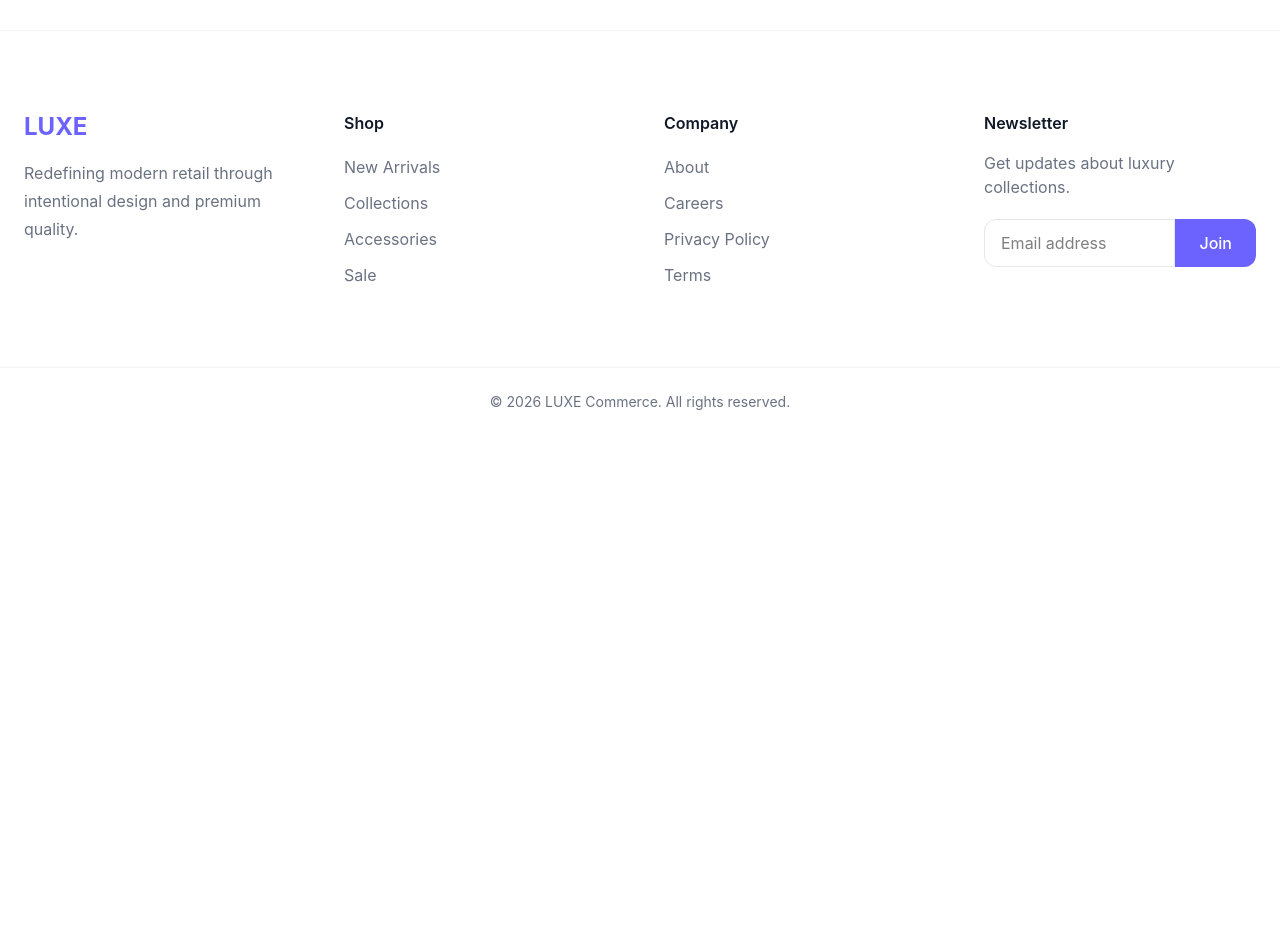
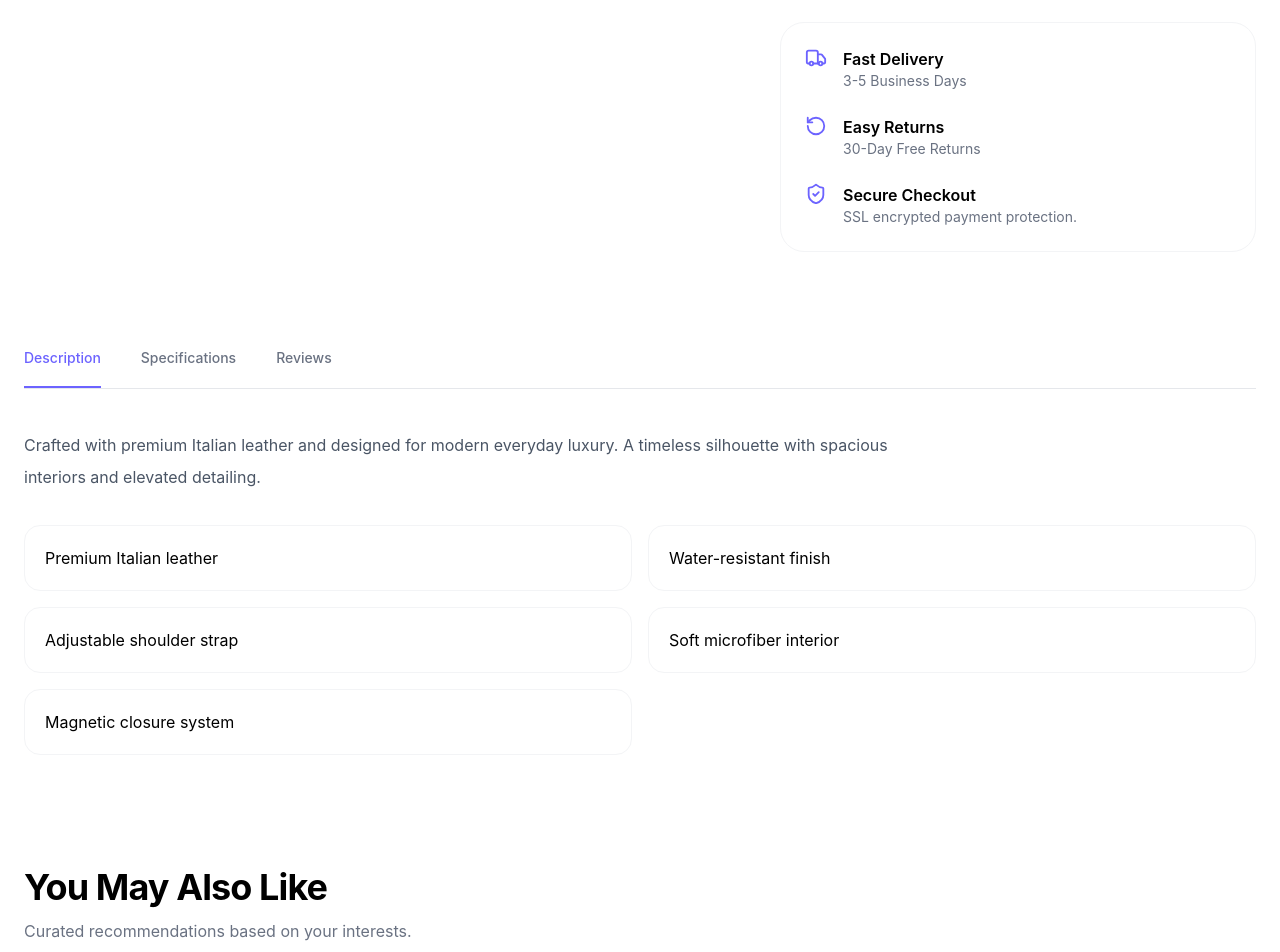
Before and after one commit to OmGadge01/driksha-ecommerce, a React (Vite) app in the folder frontend/: page /product/1 in a window 1280 px wide. Shown: the part 1000-1952 px from the top of the page. Before the commit the page ends 1436 px from the top, so only its background shows below. Built offline with nearby package versions, Linux system fonts and the light colour scheme.

Commit message:
Product page extented

```diff
--- /dev/null
+++ b/frontend/src/components/product/ProductShipping.jsx
@@ -0,0 +1,80 @@
+import {
+  Truck,
+  RotateCcw,
+  ShieldCheck,
+} from "lucide-react";
+
+const ProductShipping = ({
+  shipping,
+}) => {
+  return (
+    <div
+      className="
+        mt-10
+        rounded-3xl
+        border
+        border-gray-100
+        p-6
+      "
+    >
+      <div className="space-y-6">
+
+        <div className="flex gap-4">
+          <Truck
+            size={22}
+            className="text-[#6C63FF]"
+          />
+
+          <div>
+            <h4 className="font-semibold">
+              Fast Delivery
+            </h4>
+
+            <p className="text-sm text-gray-500">
+              {
+                shipping.estimatedDelivery
+              }
+            </p>
+          </div>
+        </div>
+
+        <div className="flex gap-4">
+          <RotateCcw
+            size={22}
+            className="text-[#6C63FF]"
+          />
+
+          <div>
+            <h4 className="font-semibold">
+              Easy Returns
+            </h4>
+
+            <p className="text-sm text-gray-500">
+              {shipping.returns}
+            </p>
+          </div>
+        </div>
+
+        <div className="flex gap-4">
+          <ShieldCheck
+            size={22}
+            className="text-[#6C63FF]"
+          />
+
+          <div>
+            <h4 className="font-semibold">
+              Secure Checkout
+            </h4>
+
+            <p className="text-sm text-gray-500">
+              SSL encrypted payment
+              protection.
+            </p>
+          </div>
+        </div>
+      </div>
+    </div>
+  );
+};
+
+export default ProductShipping;
--- /dev/null
+++ b/frontend/src/components/product/ProductTabs.jsx
@@ -0,0 +1,201 @@
+import { useState } from "react";
+
+const tabs = [
+  "Description",
+  "Specifications",
+  "Reviews",
+];
+
+const ProductTabs = ({
+  product,
+}) => {
+  const [activeTab, setActiveTab] =
+    useState("Description");
+
+  return (
+    <div className="mt-24">
+
+      <div
+        className="
+          flex
+          gap-10
+          border-b
+          border-gray-200
+        "
+      >
+        {tabs.map((tab) => (
+          <button
+            key={tab}
+            onClick={() =>
+              setActiveTab(tab)
+            }
+            className={`
+              relative
+              pb-5
+              text-sm
+              font-medium
+
+              ${
+                activeTab === tab
+                  ? "text-[#6C63FF]"
+                  : "text-gray-500"
+              }
+            `}
+          >
+            {tab}
+
+            {activeTab === tab && (
+              <span
+                className="
+                  absolute
+                  bottom-0
+                  left-0
+                  h-[2px]
+                  w-full
+                  bg-[#6C63FF]
+                "
+              />
+            )}
+          </button>
+        ))}
+      </div>
+
+      <div className="pt-10">
+
+        {activeTab ===
+          "Description" && (
+          <div>
+            <p
+              className="
+                max-w-4xl
+                leading-8
+                text-gray-600
+              "
+            >
+              {product.description}
+            </p>
+
+            <div
+              className="
+                mt-8
+                grid
+                gap-4
+                md:grid-cols-2
+              "
+            >
+              {product.features.map(
+                (feature) => (
+                  <div
+                    key={feature}
+                    className="
+                      rounded-2xl
+                      border
+                      border-gray-100
+                      p-5
+                    "
+                  >
+                    {feature}
+                  </div>
+                )
+              )}
+            </div>
+          </div>
+        )}
+
+        {activeTab ===
+          "Specifications" && (
+          <div
+            className="
+              overflow-hidden
+              rounded-3xl
+              border
+              border-gray-100
+            "
+          >
+            {Object.entries(
+              product.specifications
+            ).map(([key, value]) => (
+              <div
+                key={key}
+                className="
+                  flex
+                  justify-between
+                  border-b
+                  border-gray-100
+                  px-6
+                  py-5
+                  last:border-none
+                "
+              >
+                <span
+                  className="
+                    font-medium
+                    capitalize
+                  "
+                >
+                  {key}
+                </span>
+
+                <span className="text-gray-500">
+                  {value}
+                </span>
+              </div>
+            ))}
+          </div>
+        )}
+
+        {activeTab ===
+          "Reviews" && (
+          <div className="space-y-6">
+            {product.reviews.map(
+              (review) => (
+                <div
+                  key={review.id}
+                  className="
+                    rounded-3xl
+                    border
+                    border-gray-100
+                    p-6
+                  "
+                >
+                  <div
+                    className="
+                      flex
+                      items-center
+                      justify-between
+                    "
+                  >
+                    <h4 className="font-semibold">
+                      {review.name}
+                    </h4>
+
+                    <span
+                      className="
+                        text-sm
+                        text-[#6C63FF]
+                      "
+                    >
+                      {review.rating}/5
+                    </span>
+                  </div>
+
+                  <p
+                    className="
+                      mt-4
+                      leading-7
+                      text-gray-500
+                    "
+                  >
+                    {review.comment}
+                  </p>
+                </div>
+              )
+            )}
+          </div>
+        )}
+      </div>
+    </div>
+  );
+};
+
+export default ProductTabs;
--- /dev/null
+++ b/frontend/src/components/product/RelatedProducts.jsx
@@ -0,0 +1,57 @@
+import ProductCard from "./ProductCard";
+
+const RelatedProducts = ({
+  products,
+  currentProductId,
+}) => {
+  const relatedProducts =
+    products
+      .filter(
+        (item) =>
+          item.id !== currentProductId
+      )
+      .slice(0, 4);
+
+  return (
+    <div className="mt-28">
+
+      <div className="mb-10">
+        <h2
+          className="
+            text-4xl
+            font-bold
+            tracking-tight
+          "
+        >
+          You May Also Like
+        </h2>
+
+        <p className="mt-3 text-gray-500">
+          Curated recommendations
+          based on your interests.
+        </p>
+      </div>
+
+      <div
+        className="
+          grid
+          grid-cols-1
+          gap-8
+          sm:grid-cols-2
+          lg:grid-cols-4
+        "
+      >
+        {relatedProducts.map(
+          (product) => (
+            <ProductCard
+              key={product.id}
+              product={product}
+            />
+          )
+        )}
+      </div>
+    </div>
+  );
+};
+
+export default RelatedProducts;
--- a/frontend/src/data/products.js
+++ b/frontend/src/data/products.js
@@ -7,6 +7,58 @@ const products = [
     name: "Sculptural Leather Tote",
 
     price: "$450",
+
+    rating: 4.8,
+
+    reviewsCount: 124,
+
+    stock: 12,
+
+    sku: "SLT-1024",
+
+    brand: "ShopVerse",
+
+    description:
+      "Crafted with premium Italian leather and designed for modern everyday luxury. A timeless silhouette with spacious interiors and elevated detailing.",
+
+    features: [
+      "Premium Italian leather",
+      "Water-resistant finish",
+      "Adjustable shoulder strap",
+      "Soft microfiber interior",
+      "Magnetic closure system",
+    ],
+
+    specifications: {
+      material: "Italian Leather",
+      dimensions: "40 x 30 x 12 cm",
+      weight: "1.2kg",
+      warranty: "1 Year",
+    },
+
+    shipping: {
+      freeShipping: true,
+      estimatedDelivery: "3-5 Business Days",
+      returns: "30-Day Free Returns",
+    },
+
+    reviews: [
+      {
+        id: 1,
+        name: "Sophia Carter",
+        rating: 5,
+        comment:
+          "Exceptional craftsmanship and premium feel. Looks even better in person.",
+      },
+
+      {
+        id: 2,
+        name: "Emily Watson",
+        rating: 4,
+        comment:
+          "Beautiful bag with spacious interior. Perfect for daily use.",
+      },
+    ],
 
     image:
       "https://images.unsplash.com/photo-1584917865442-de89df76afd3?q=80&w=800",
@@ -39,6 +91,58 @@ const products = [
 
     price: "$890",
 
+    rating: 4.9,
+
+    reviewsCount: 214,
+
+    stock: 8,
+
+    sku: "SCD-2048",
+
+    brand: "ShopVerse",
+
+    description:
+      "Elegant modern tailoring with luxurious silk texture designed for timeless sophistication and elevated styling.",
+
+    features: [
+      "Luxury silk fabric",
+      "Breathable lining",
+      "Minimal silhouette",
+      "Premium stitching",
+      "Wrinkle-resistant finish",
+    ],
+
+    specifications: {
+      material: "Premium Silk",
+      dimensions: "Regular Fit",
+      weight: "700g",
+      warranty: "6 Months",
+    },
+
+    shipping: {
+      freeShipping: true,
+      estimatedDelivery: "2-4 Business Days",
+      returns: "30-Day Free Returns",
+    },
+
+    reviews: [
+      {
+        id: 1,
+        name: "Olivia Brown",
+        rating: 5,
+        comment:
+          "Absolutely stunning quality and perfect fitting.",
+      },
+
+      {
+        id: 2,
+        name: "Emma Wilson",
+        rating: 5,
+        comment:
+          "Minimal, elegant, and premium feel throughout.",
+      },
+    ],
+
     image:
       "https://images.unsplash.com/photo-1529139574466-a303027c1d8b?q=80&w=800",
 
--- a/frontend/src/pages/Customer/ProductDetails.jsx
+++ b/frontend/src/pages/Customer/ProductDetails.jsx
@@ -6,6 +6,10 @@ import ProductGallery from "../../components/product/ProductGallery";
 import ProductInfo from "../../components/product/ProductInfo";
 import ProductSelectors from "../../components/product/ProductSelectors";
 import ProductActions from "../../components/product/ProductActions";
+
+import ProductShipping from "../../components/product/ProductShipping";
+import ProductTabs from "../../components/product/ProductTabs";
+import RelatedProducts from "../../components/product/RelatedProducts";
 
 import Footer from "../../components/layout/Footer";
 
@@ -42,6 +46,9 @@ const ProductDetails = () => {
   return (
     <MainLayout>
       <div className="mx-auto max-w-7xl px-6 py-12">
+
+        {/* PRODUCT SECTION */}
+
         <div
           className="
             grid
@@ -67,8 +74,23 @@ const ProductDetails = () => {
             <ProductActions
               product={product}
             />
+
+            <ProductShipping
+              shipping={product.shipping}
+            />
           </div>
         </div>
+
+        {/* PRODUCT TABS */}
+
+        <ProductTabs product={product} />
+
+        {/* RELATED PRODUCTS */}
+
+        <RelatedProducts
+          products={products}
+          currentProductId={product.id}
+        />
       </div>
 
       <Footer />
```
